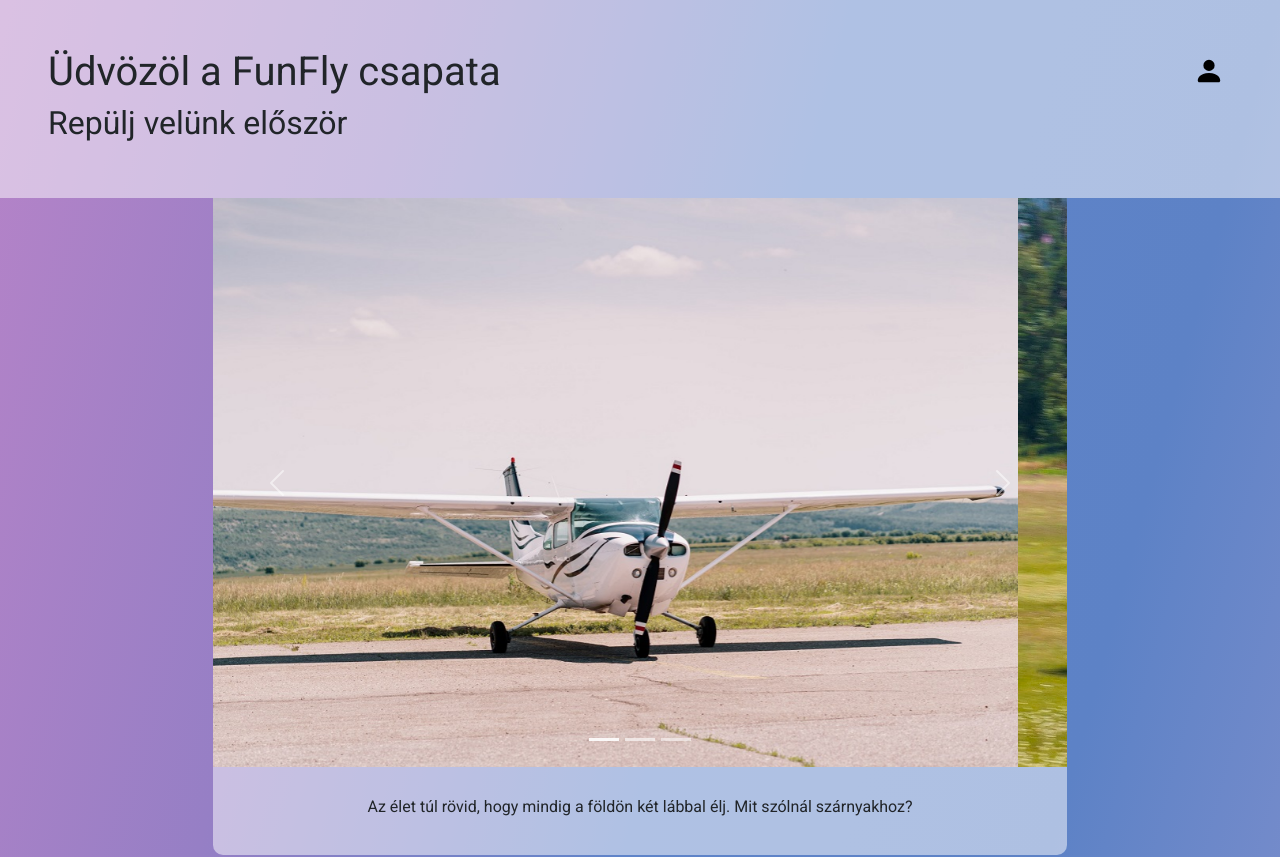
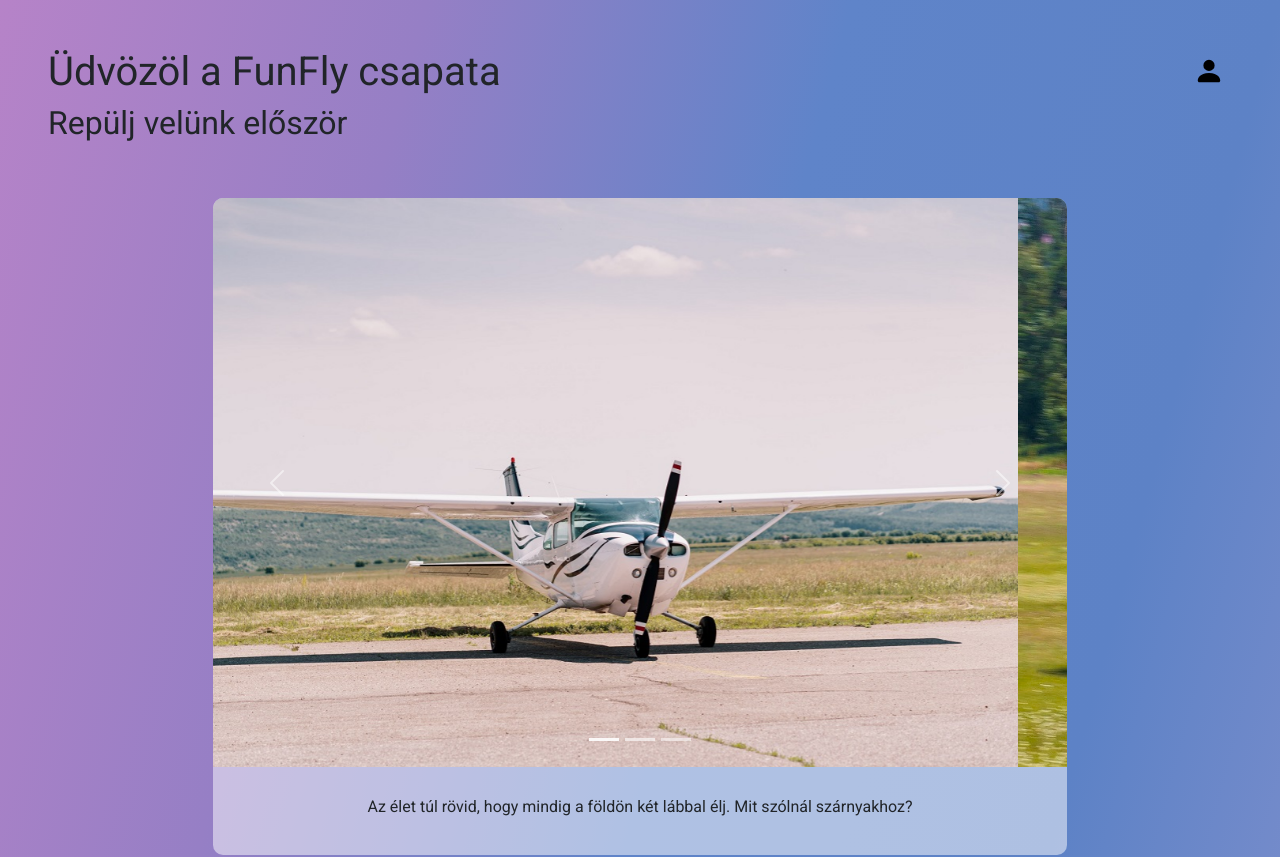
Before and after one commit to KisgyuriBeni/RepuloSuli, an Angular app in the folder frontend/: page / in a window 1280 px wide. Shown: the top 857 px of the page. Built offline with nearby package versions, Linux system fonts and the light colour scheme.

Commit message:
fooldal dizanj

```diff
--- a/frontend/src/app/parts/fooldal/fooldal.component.css
+++ b/frontend/src/app/parts/fooldal/fooldal.component.css
@@ -3,7 +3,7 @@
     height: fit-content;
 }
 .welcome-header{
-    background-color: rgb(255,255,255,0.5)
+    background-color: rgb(255,255,255,0)
 }
 .welcome-content{
     border-radius: 10px;
@@ -12,7 +12,10 @@
 .welcome-text{
     padding: 20px;
 }
-
+.carousel-inner{
+    border-top-left-radius: 10px;
+    border-top-right-radius: 10px;
+}
 .aboutus-content{
     border-radius: 10px;
     padding:20px;
@@ -30,7 +33,6 @@
 /* .image-card img{
     border-radius:5px;
 } */
-
 .fastcard-content{
     border-radius: 10px;
     padding: 20px;
--- a/frontend/src/app/parts/fooldal/fooldal.component.html
+++ b/frontend/src/app/parts/fooldal/fooldal.component.html
@@ -157,7 +157,7 @@
           </div>
         </div>
     </div>
-<!-- modals -->
+<!-- modalsend -->
 
 <div class="fastcard-content mb-3" *ngIf="isLoggedin">
     <div class="faststart-content-header">
--- a/frontend/src/app/parts/nav/nav.component.css
+++ b/frontend/src/app/parts/nav/nav.component.css
@@ -1,6 +1,6 @@
 
 .nav{
-    background-color: rgb(255,255,255,0.5);
+    background-color: rgb(255,255,255,0);
     border: none;
 }
 .nav .nav-link{
```
